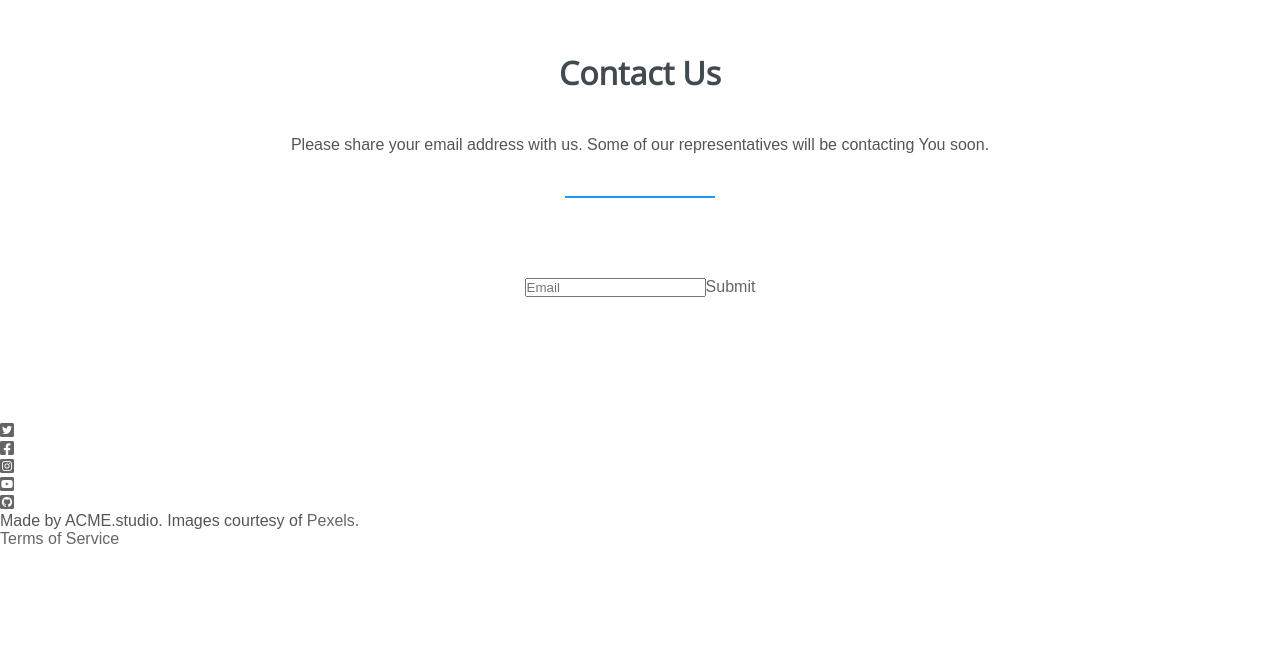
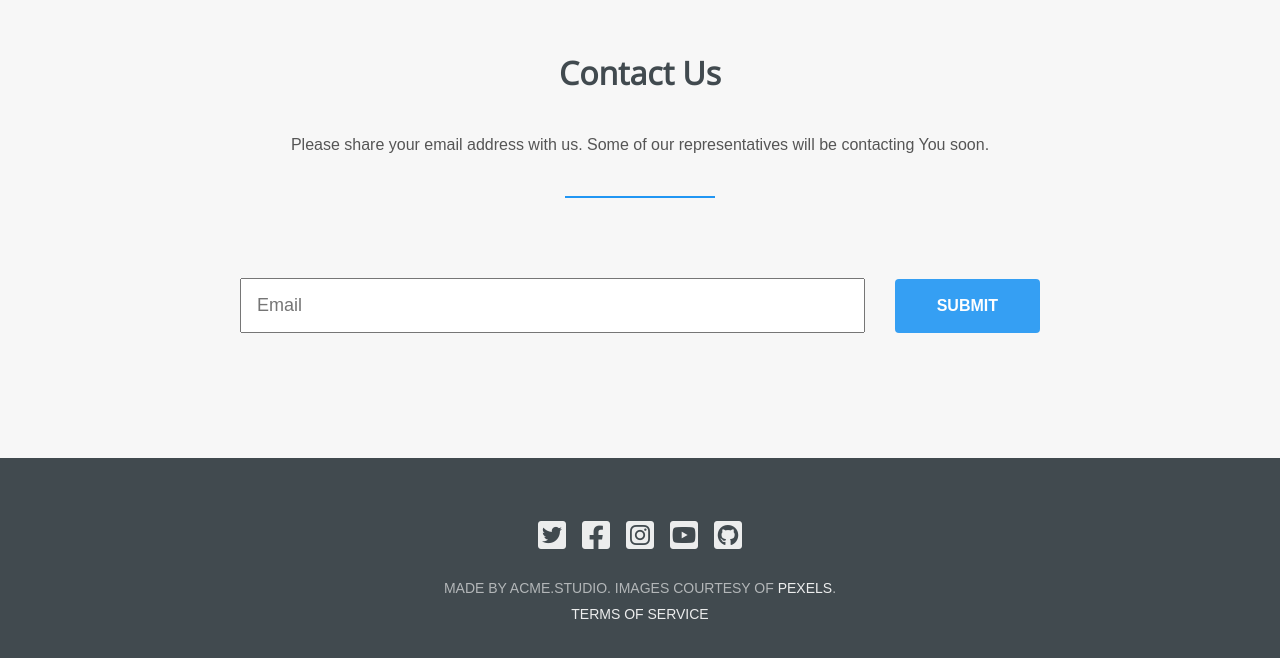
Before and after one commit to upc-pre-202201-si385-sv41/acme-studio-basic-landing, a plain HTML site: page public/index.html in a window 1280 px wide. Shown: the part 5001-5659 px from the top of the page. Before the commit the page ends 5549 px from the top, so only its background shows below. Drawn offline with nearby package versions, Linux system fonts and the light colour scheme.

Commit message:
feat(footer): Added styles for Footer section.

```diff
--- a/public/assets/styles/styles.css
+++ b/public/assets/styles/styles.css
@@ -312,3 +312,84 @@ header nav li:last-child {
         font-size: 16px;
     }
 }
+
+/* Contact Section */
+
+.contact {
+    background-color: #F7F7F7;
+}
+
+.contact form {
+    display: flex;
+    align-items: center;
+    justify-content: center;
+    flex-wrap: wrap;
+    max-width: 800px;
+    width: 80%;
+}
+
+.contact form input {
+    padding: 15px;
+    flex: 1;
+    margin-right: 30px;
+    font-size: 18px;
+    color: #555;
+}
+
+.contact form .btn {
+    padding: 18px 42px;
+}
+
+@media (max-width: 800px) {
+    .contact form input {
+        flex-basis: 100%;
+        margin: 0 0 20px 0;
+    }
+}
+
+/* Footer Section */
+
+footer {
+    display: flex;
+    flex-direction: column;
+    align-items: center;
+    text-align: center;
+    color: #FFF;
+    background-color: #414A4F;
+    padding: 60px 0;
+}
+
+footer ul {
+    display: flex;
+    margin-bottom: 25px;
+    font-size: 32px;
+}
+
+footer ul li {
+    margin: 0 8px;
+}
+
+footer ul li:first-child {
+    margin-left: 0;
+}
+
+footer ul li:last-child {
+    margin-right: 0;
+}
+
+footer p {
+    text-transform: uppercase;
+    font-size: 14px;
+    color: rgba(255, 255, 255, 0.6);
+    margin-bottom: 10px;
+}
+
+footer p a {
+    color: #FFF;
+}
+
+@media (max-width: 700px) {
+    footer {
+        padding: 80px 15px;
+    }
+}
--- a/public/index.html
+++ b/public/index.html
@@ -72,12 +72,12 @@
             <p class="author">- Steven Strange</p>
         </section>
 
-        <section id="contact">
+        <section id="contact" class="contact">
             <h3 class="title">Contact Us</h3>
             <p>Please share your email address with us. Some of our representatives will be contacting You soon.</p>
             <hr>
             <form>
-                <input type="email" placeholder="Email"><a href="#">Submit</a>
+                <input type="email" placeholder="Email"><a class="btn" href="#">Submit</a>
             </form>
         </section>
 
```
